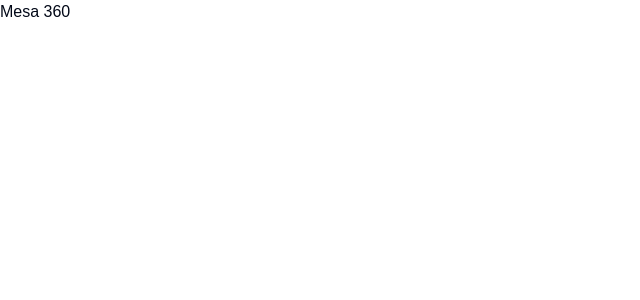
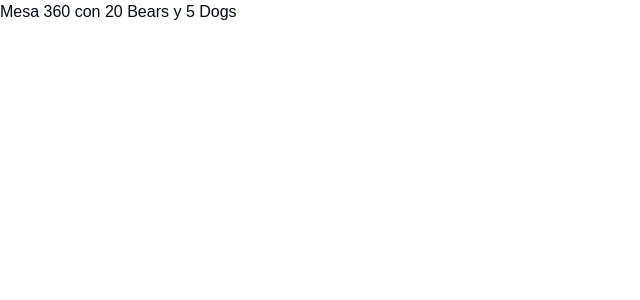
Before and after one commit to No-Country-simulation/s21-03-m-webapp, a Next.js app: page / in a window 1280 px wide. Shown: the top 300 px of the page, without its empty margins (0-640 px from the left). Built offline with nearby package versions, Linux system fonts and the light colour scheme.

Commit message:
develop - basic Zustand

```diff
--- a/app/page.tsx
+++ b/app/page.tsx
@@ -1,5 +1,16 @@
-const page = () => {
-	return <div>Mesa 360</div>;
+'use client';
+
+import { useBearStore, useDogStore } from '@/store';
+
+const HomePage = () => {
+	const bears = useBearStore((state) => state.bears);
+	const dogs = useDogStore((state) => state.dogs);
+
+	return (
+		<div>
+			Mesa 360 con {bears} Bears y {dogs} Dogs
+		</div>
+	);
 };
 
-export default page;
+export default HomePage;
--- a/package.json
+++ b/package.json
@@ -30,7 +30,8 @@
 		"react-hook-form": "^7.54.2",
 		"tailwind-merge": "^3.0.1",
 		"tailwindcss-animate": "^1.0.7",
-		"zod": "^3.24.2"
+		"zod": "^3.24.2",
+		"zustand": "^5.0.3"
 	},
 	"devDependencies": {
 		"@eslint/eslintrc": "^3",
--- /dev/null
+++ b/store/index.ts
@@ -0,0 +1,2 @@
+export { default as useDogStore } from './useDogStore';
+export { default as useBearStore } from './useBearStore';
--- /dev/null
+++ b/store/useBearStore.ts
@@ -0,0 +1,13 @@
+import { create } from 'zustand';
+
+export interface InitialState {
+	bears: number;
+	removeAllBears: () => void;
+}
+
+const useBearStore = create<InitialState>((set) => ({
+	bears: 20,
+	removeAllBears: () => set({ bears: 0 }),
+}));
+
+export default useBearStore;
--- /dev/null
+++ b/store/useDogStore.ts
@@ -0,0 +1,11 @@
+import { create } from 'zustand';
+
+export interface InitialState {
+	dogs: number;
+}
+
+const useDogStore = create<InitialState>(() => ({
+	dogs: 5,
+}));
+
+export default useDogStore;
```
Also changed, not shown: 1 other file (tests, documents, lock files or other folders).
